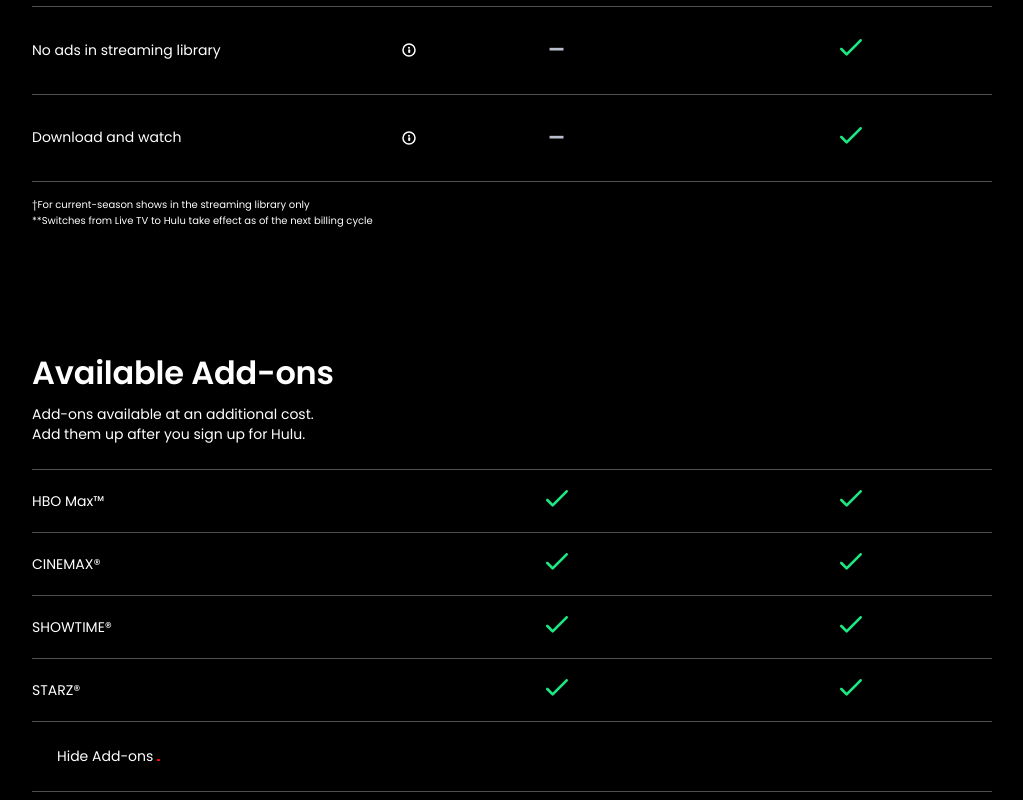
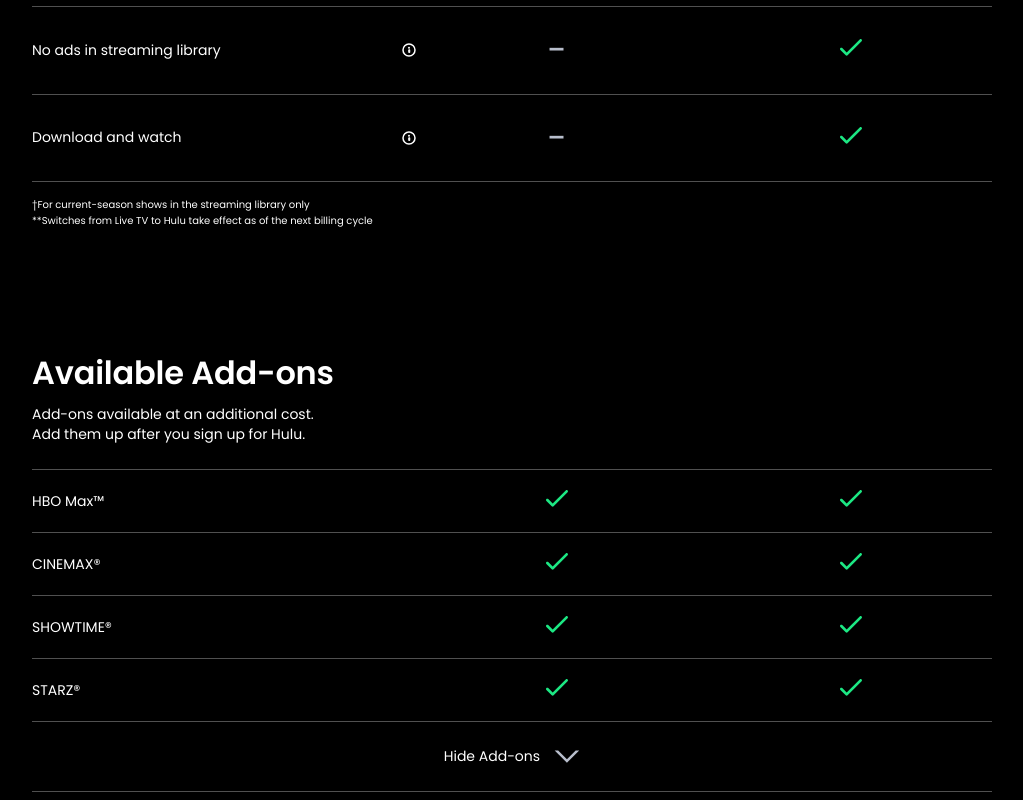
Before and after one commit to Lansa-18/Hulu-Site, a website: page index.html in a window 1280 px wide. Shown: the part 3755-4555 px from the top of the page, without its empty margins (128-1151 px from the left). Drawn offline with Linux system fonts and the light colour scheme.

Commit message:
progress

```diff
--- a/sass/pages/_home.scss
+++ b/sass/pages/_home.scss
@@ -493,13 +493,20 @@
         @include bottom-h4-plan;
         padding: 2.5rem;
         border-bottom: 1px solid $border-grey-color;
+        cursor: pointer;
 
-        @include displayflex;
-        img{
-            border: 1px solid red;
-            width: 2.5%;
-            // margin-top: 4rem;
+        &--content{
+            @include displayflex;
+            width: 15%;
+            margin: auto;
+
+            // img{
+            //     border: 1px solid red;
+            //     width: 2.5%;
+            //     // margin-top: 4rem;
+            // }
         }
+
       }
     }
   }
```
Also changed, not shown: css/main.css, 1 other file.
